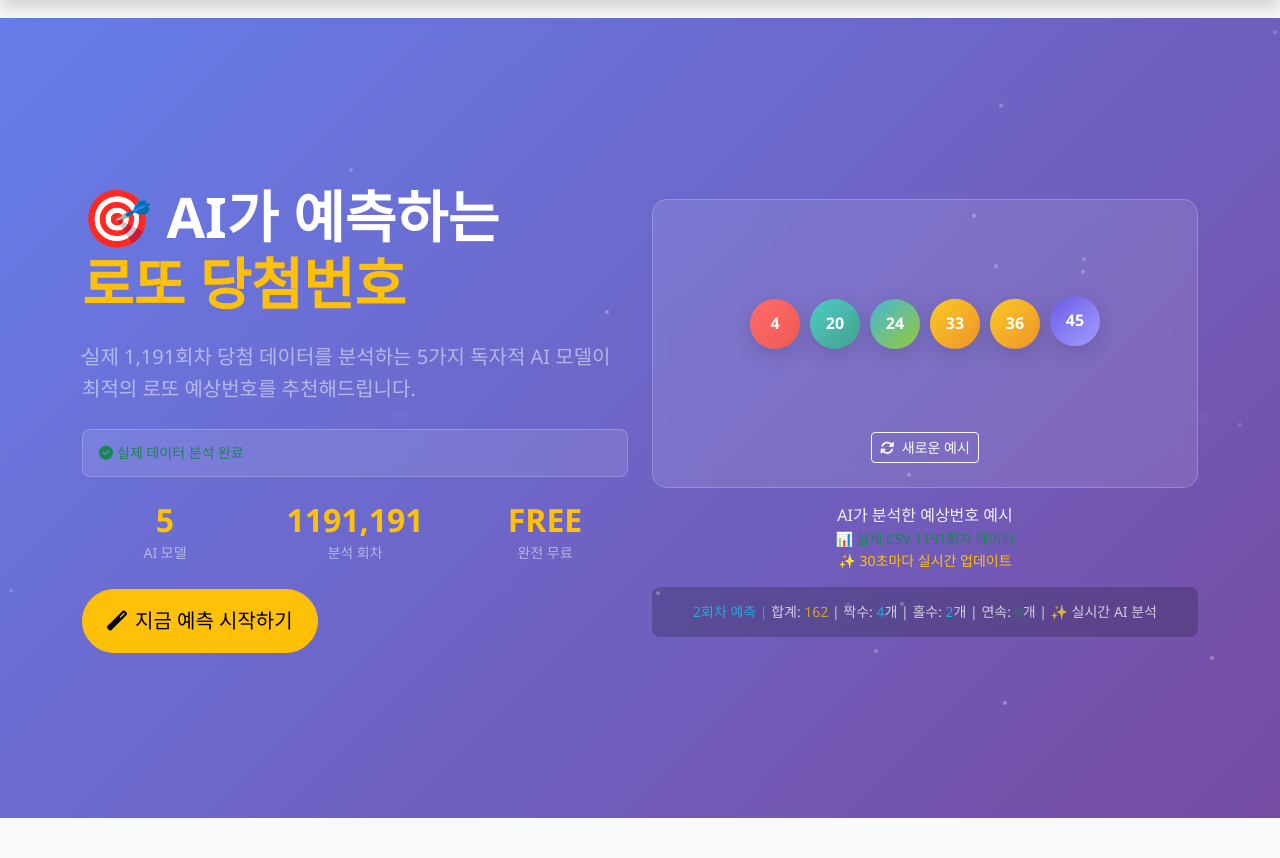
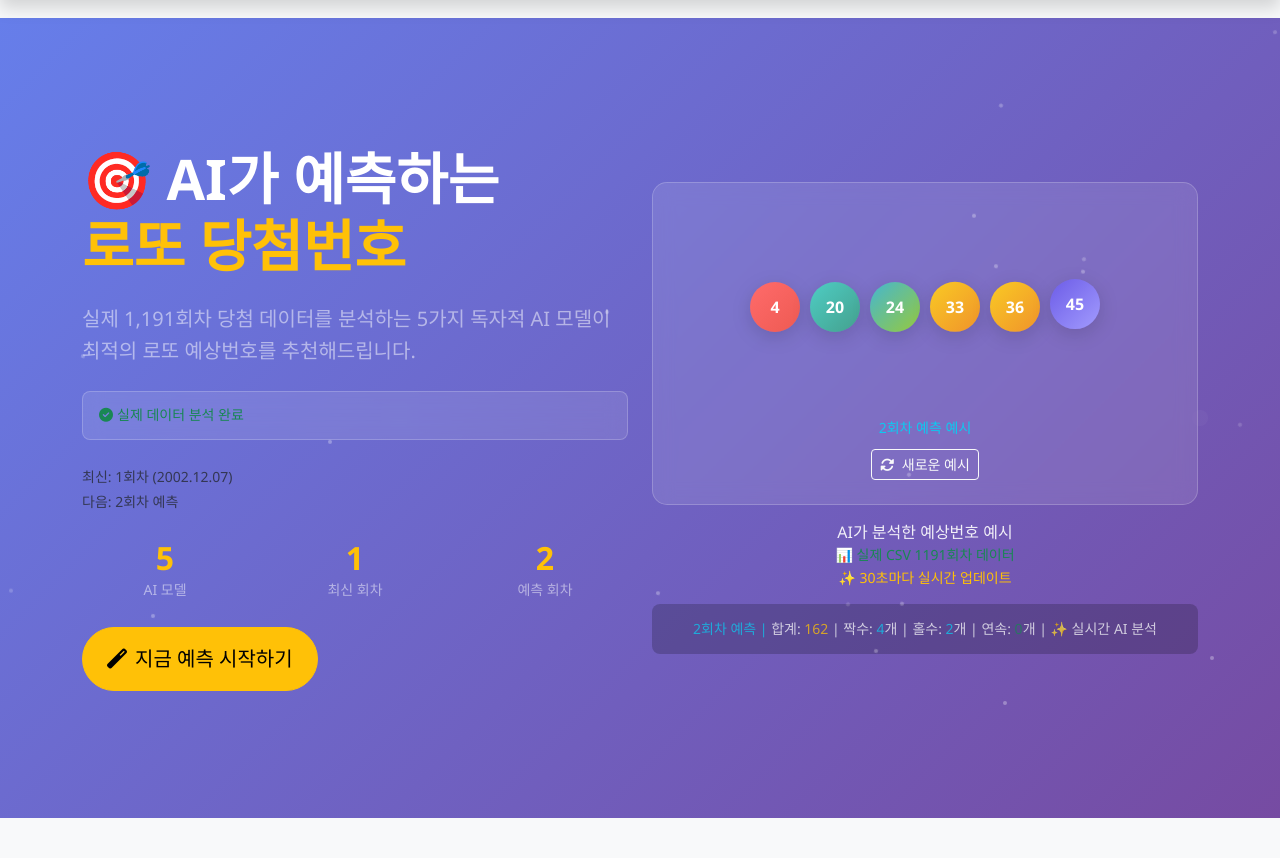
Before and after one commit to kkbhong71/lottopro-ai, a Flask app: page / in a window 1280 px wide. Shown: the part 58-916 px from the top of the page. Run offline with Flask 3, Linux system fonts and the light colour scheme.

Commit message:
Update index.html

```diff
--- a/templates/index.html
+++ b/templates/index.html
@@ -12,7 +12,7 @@
                         <span class="text-warning">로또 당첨번호</span>
                     </h1>
                     <p class="lead text-white-50 mb-4">
-                        실제 1,191회차 당첨 데이터를 분석하는 5가지 독자적 AI 모델이
+                        실제 <span id="dataCountDisplay">1,191</span>회차 당첨 데이터를 분석하는 5가지 독자적 AI 모델이
                         최적의 로또 예상번호를 추천해드립니다.
                     </p>
 
@@ -26,6 +26,13 @@
                         </div>
                     </div>
 
+                    <!-- 회차 정보 표시 -->
+                    <div class="round-info mb-4" id="roundDetailInfo">
+                        <small class="text-muted">
+                            회차 정보 로딩 중...
+                        </small>
+                    </div>
+
                     <div class="hero-stats row text-center mb-4">
                         <div class="col-4">
                             <div class="stat-item">
@@ -35,14 +42,14 @@
                         </div>
                         <div class="col-4">
                             <div class="stat-item">
-                                <h3 class="text-warning" id="dataCountDisplay">1191</h3>
-                                <small class="text-white-50">분석 회차</small>
+                                <h3 class="text-warning" id="currentRoundDisplay">-</h3>
+                                <small class="text-white-50">최신 회차</small>
                             </div>
                         </div>
                         <div class="col-4">
                             <div class="stat-item">
-                                <h3 class="text-warning">FREE</h3>
-                                <small class="text-white-50">완전 무료</small>
+                                <h3 class="text-warning" id="nextRoundDisplay">-</h3>
+                                <small class="text-white-50">예측 회차</small>
                             </div>
                         </div>
                     </div>
@@ -65,6 +72,11 @@
                             <div class="lotto-ball lotto-ball-6 example-ball" data-number="42">42</div>
                         </div>
 
+                        <!-- 예시번호 회차 정보 -->
+                        <div class="example-round-info mt-2" id="exampleRoundInfo">
+                            <small class="text-info">예측 회차 로딩 중...</small>
+                        </div>
+
                         <!-- 예시번호 새로고침 버튼 -->
                         <div class="text-center mt-2">
                             <button class="btn btn-sm btn-outline-light" id="refreshExampleBtn" title="새로운 예시번호 생성">
@@ -84,6 +96,11 @@
                         <small class="text-light opacity-75">
                             분석 정보 로딩 중...
                         </small>
+                    </div>
+
+                    <!-- 최신 당첨번호 표시 (선택적) -->
+                    <div class="latest-winning mt-4" id="latestWinningNumbers" style="display: none;">
+                        <!-- 최신 당첨번호가 여기에 표시됩니다 -->
                     </div>
                 </div>
             </div>
@@ -217,7 +234,7 @@
                         <div class="data-source-display mt-3" id="predictionDataSource">
                             <div class="alert alert-info d-inline-flex align-items-center">
                                 <i class="fas fa-database me-2"></i>
-                                <span id="dataSourceText">데이터 로딩 중...</span>
+                                <span>분석 데이터: <span id="predictionDataSourceText">로딩 중...</span></span>
                             </div>
                         </div>
                     </div>
@@ -292,6 +309,8 @@
 
                     <!-- Results Section -->
                     <div id="resultsSection" class="d-none">
+                        <!-- 회차 정보는 JavaScript에서 동적으로 추가됩니다 -->
+
                         <!-- Top Recommendations -->
                         <div class="card shadow-lg border-0 mb-4">
                             <div class="card-header bg-gradient-success text-white">
@@ -336,6 +355,11 @@
             <!-- 통계 데이터 소스 표시 -->
             <div class="stats-source mt-3" id="statsSource">
                 <small class="text-muted">데이터 로딩 중...</small>
+            </div>
+
+            <!-- 회차 정보 표시 -->
+            <div class="stats-round-info mt-2" id="statsRoundInfo">
+                <!-- 회차 정보가 여기에 표시됩니다 -->
             </div>
         </div>
 
@@ -444,6 +468,13 @@
                     <div class="about-feature-item">
                         <i class="fas fa-check-circle text-success me-3"></i>
                         <div>
+                            <h6>실시간 회차 업데이트</h6>
+                            <p class="text-muted mb-0">최신 당첨번호를 반영한 실시간 예측 서비스</p>
+                        </div>
+                    </div>
+                    <div class="about-feature-item">
+                        <i class="fas fa-check-circle text-success me-3"></i>
+                        <div>
                             <h6>100% 무료 서비스</h6>
                             <p class="text-muted mb-0">고품질 AI 예측을 완전 무료로 제공합니다</p>
                         </div>
@@ -457,6 +488,17 @@
                         <div class="brain-pulse"></div>
                     </div>
                     <p class="mt-3 text-muted">AI가 24시간 실제 데이터를 분석합니다</p>
+
+                    <!-- 실시간 정보 표시 -->
+                    <div class="realtime-info mt-3">
+                        <div class="alert alert-light d-inline-block">
+                            <small class="text-muted">
+                                <i class="fas fa-clock me-1"></i>
+                                현재 <span id="aboutCurrentRound">-</span>회차까지 분석 완료<br>
+                                <span id="aboutDataSource">데이터 로딩 중...</span>
+                            </small>
+                        </div>
+                    </div>
                 </div>
             </div>
         </div>
@@ -533,7 +575,12 @@ async function checkServerStatus() {
         // 데이터 카운트 업데이트
         const dataCountDisplay = document.getElementById('dataCountDisplay');
         if (dataCountDisplay && health.sample_data_count) {
-            dataCountDisplay.textContent = health.sample_data_count;
+            dataCountDisplay.textContent = health.sample_data_count.toLocaleString();
+        }
+
+        // 회차 정보 업데이트
+        if (health.latest_round_info) {
+            updatePageRoundInfo(health.latest_round_info);
         }
 
         // 분석 상태 업데이트
@@ -542,10 +589,7 @@ async function checkServerStatus() {
         }
 
         // 데이터 소스 정보 업데이트 (안전한 DOM 조작)
-        const dataSourceText = document.getElementById('dataSourceText');
-        if (dataSourceText) {
-            dataSourceText.textContent = health.data_source || '데이터 로딩 중...';
-        }
+        updateDataSourceInfo(health.data_source || '데이터 로딩 중...');
 
         // 마지막 업데이트 시간
         const lastUpdate = document.getElementById('lastUpdate');
@@ -572,6 +616,43 @@ async function checkServerStatus() {
             pattern_analysis: false
         });
     }
+}
+
+function updatePageRoundInfo(roundInfo) {
+    /**
+     * 페이지 전체의 회차 정보 업데이트
+     */
+    // About 섹션 회차 정보
+    const aboutCurrentRound = document.getElementById('aboutCurrentRound');
+    if (aboutCurrentRound) {
+        aboutCurrentRound.textContent = roundInfo.round;
+    }
+
+    // About 섹션 데이터 소스 정보도 업데이트
+    const aboutDataSource = document.getElementById('aboutDataSource');
+    if (aboutDataSource) {
+        aboutDataSource.textContent = `${roundInfo.draw_date} 추첨 완료`;
+    }
+
+    console.log(`페이지 회차 정보 업데이트: ${roundInfo.round}회차 (${roundInfo.draw_date})`);
+}
+
+function updateDataSourceInfo(dataSource) {
+    /**
+     * 전체 페이지의 데이터 소스 정보 업데이트
+     */
+    // 메인 데이터 소스 텍스트들
+    const dataSourceElements = [
+        'dataSourceText',
+        'predictionDataSourceText'
+    ];
+
+    dataSourceElements.forEach(elementId => {
+        const element = document.getElementById(elementId);
+        if (element) {
+            element.textContent = dataSource;
+        }
+    });
 }
 
 function updateAnalysisStatus(analysisStatus) {
@@ -700,10 +781,41 @@ async function loadStatistics() {
                 small.appendChild(text);
                 statsSource.appendChild(small);
             }
+
+            // 회차 정보 표시 (stats API에서도 제공)
+            if (data.current_round && data.next_round) {
+                displayStatsRoundInfo(data.current_round, data.next_round);
+            }
         }
     } catch (error) {
         console.error('통계 로드 실패:', error);
         showErrorMessage('통계 데이터 로드에 실패했습니다.');
+    }
+}
+
+function displayStatsRoundInfo(currentRound, nextRound) {
+    /**
+     * 통계 섹션 회차 정보 표시
+     */
+    const statsRoundInfo = document.getElementById('statsRoundInfo');
+    if (statsRoundInfo) {
+        // 안전한 DOM 조작
+        while (statsRoundInfo.firstChild) {
+            statsRoundInfo.removeChild(statsRoundInfo.firstChild);
+        }
+
+        const div = document.createElement('div');
+        div.className = 'alert alert-info d-inline-flex align-items-center';
+
+        const icon = document.createElement('i');
+        icon.className = 'fas fa-info-circle me-2';
+
+        const span = document.createElement('span');
+        span.textContent = `현재: ${currentRound}회차 | 다음 예측 대상: ${nextRound}회차`;
+
+        div.appendChild(icon);
+        div.appendChild(span);
+        statsRoundInfo.appendChild(div);
     }
 }
 
```
